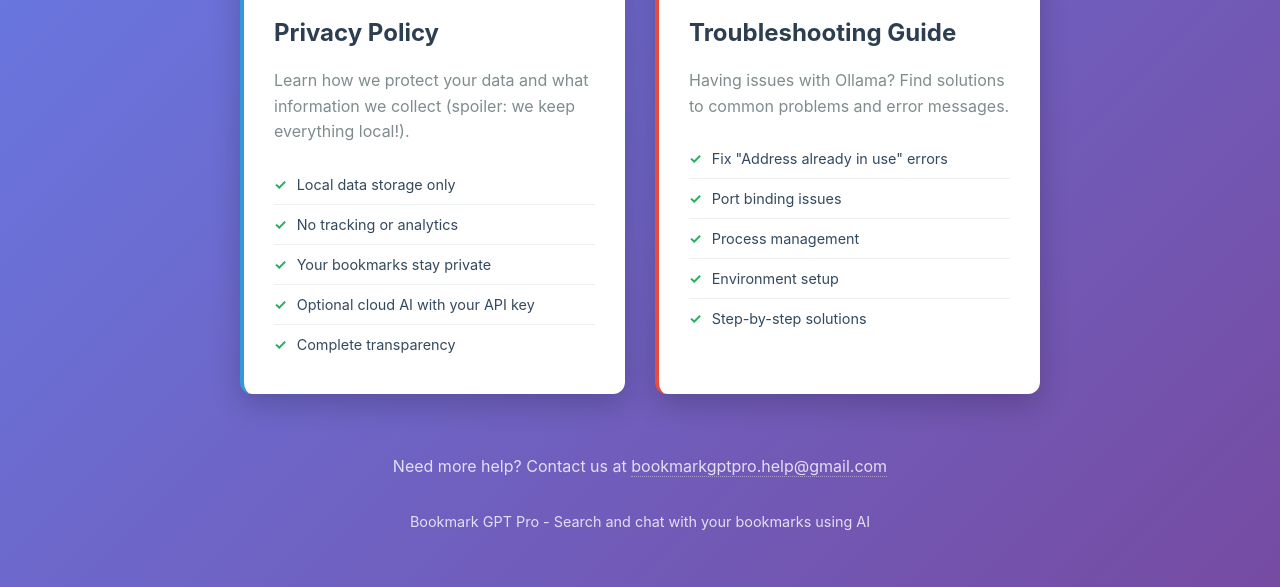
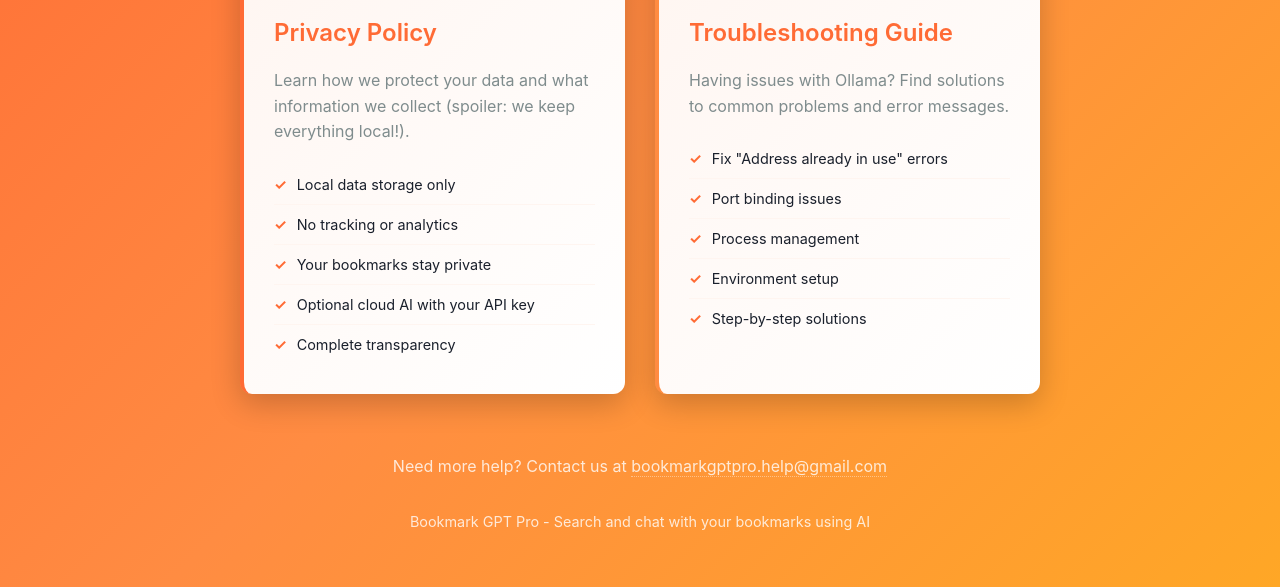
Before and after one commit to g-savitha/bookmarkgptpro-info, a plain HTML site: page index.html in a window 1280 px wide. Shown: the part 362-949 px from the top of the page. Drawn offline with Linux system fonts and the light colour scheme.

Commit message:
Update branding

```diff
--- a/index.html
+++ b/index.html
@@ -6,12 +6,12 @@
     <title>Bookmark GPT Pro - Documentation Hub</title>
     <style>
         body {
-            font-family: -apple-system, BlinkMacSystemFont, 'Segoe UI', Roboto, Oxygen, Ubuntu, Cantarell, sans-serif;
+            font-family: 'Inter', -apple-system, BlinkMacSystemFont, 'Segoe UI', Roboto, Oxygen, Ubuntu, Cantarell, sans-serif;
             line-height: 1.6;
-            color: #333;
+            color: #1a202c;
             margin: 0;
             padding: 0;
-            background: linear-gradient(135deg, #667eea 0%, #764ba2 100%);
+            background: linear-gradient(135deg, #ff6b35 0%, #ff8c42 50%, #ffa726 100%);
             min-height: 100vh;
         }
         .container {
@@ -62,9 +62,10 @@
             display: block;
         }
         .card h2 {
-            color: #2c3e50;
+            color: #ff6b35;
             margin-bottom: 15px;
             font-size: 1.5rem;
+            font-weight: 600;
         }
         .card p {
             color: #7f8c8d;
@@ -78,8 +79,8 @@
         }
         .card-features li {
             padding: 8px 0;
-            border-bottom: 1px solid #ecf0f1;
-            color: #34495e;
+            border-bottom: 1px solid #fff5f0;
+            color: #1a202c;
             font-size: 0.9rem;
         }
         .card-features li:last-child {
@@ -87,15 +88,17 @@
         }
         .card-features li:before {
             content: "✓";
-            color: #27ae60;
+            color: #ff6b35;
             font-weight: bold;
             margin-right: 10px;
         }
         .privacy-card {
-            border-left: 4px solid #3498db;
+            border-left: 4px solid #ff6b35;
+            background: linear-gradient(135deg, #fff5f0 0%, #ffffff 100%);
         }
         .troubleshoot-card {
-            border-left: 4px solid #e74c3c;
+            border-left: 4px solid #ff8c42;
+            background: linear-gradient(135deg, #fff5f0 0%, #ffffff 100%);
         }
         .footer {
             text-align: center;
```
